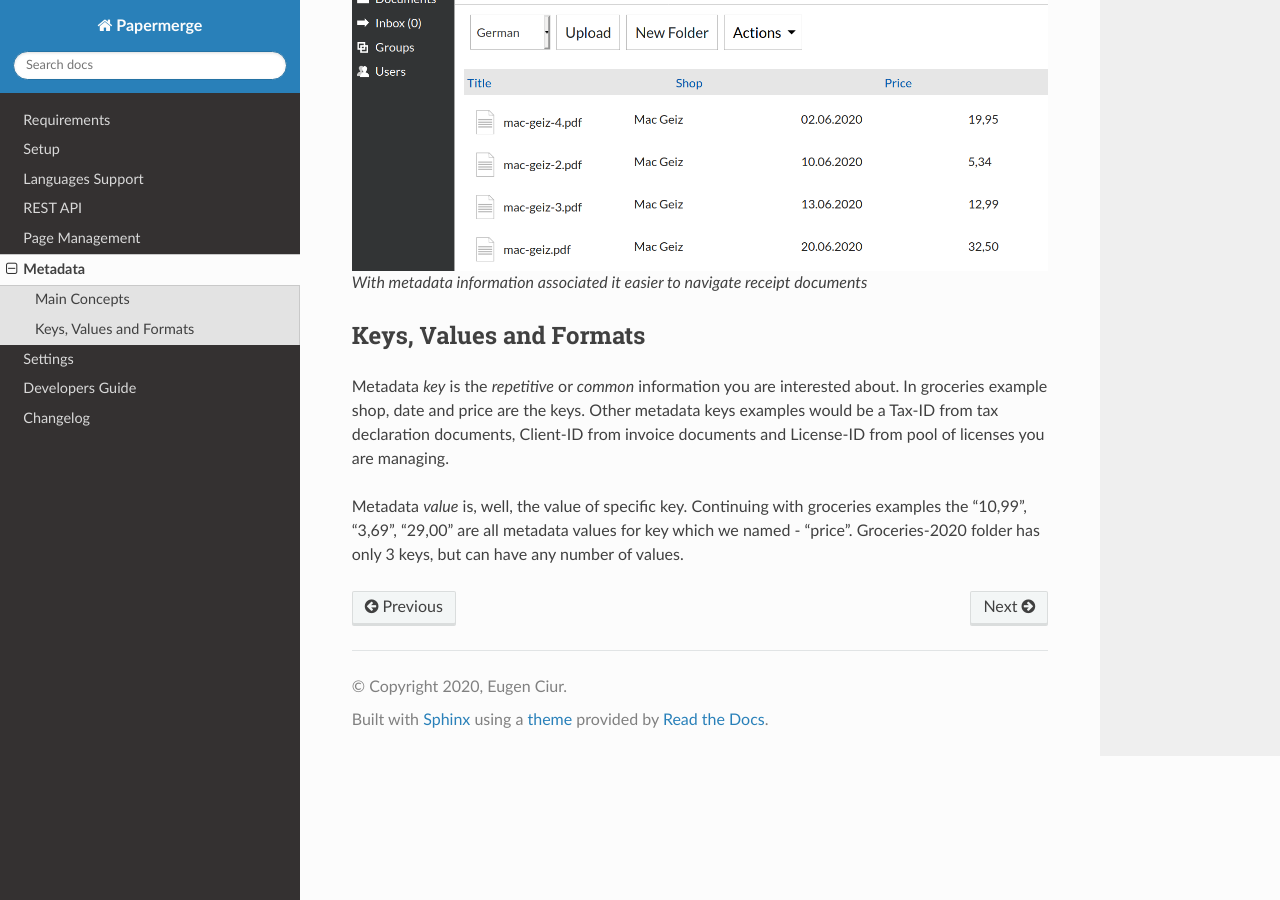
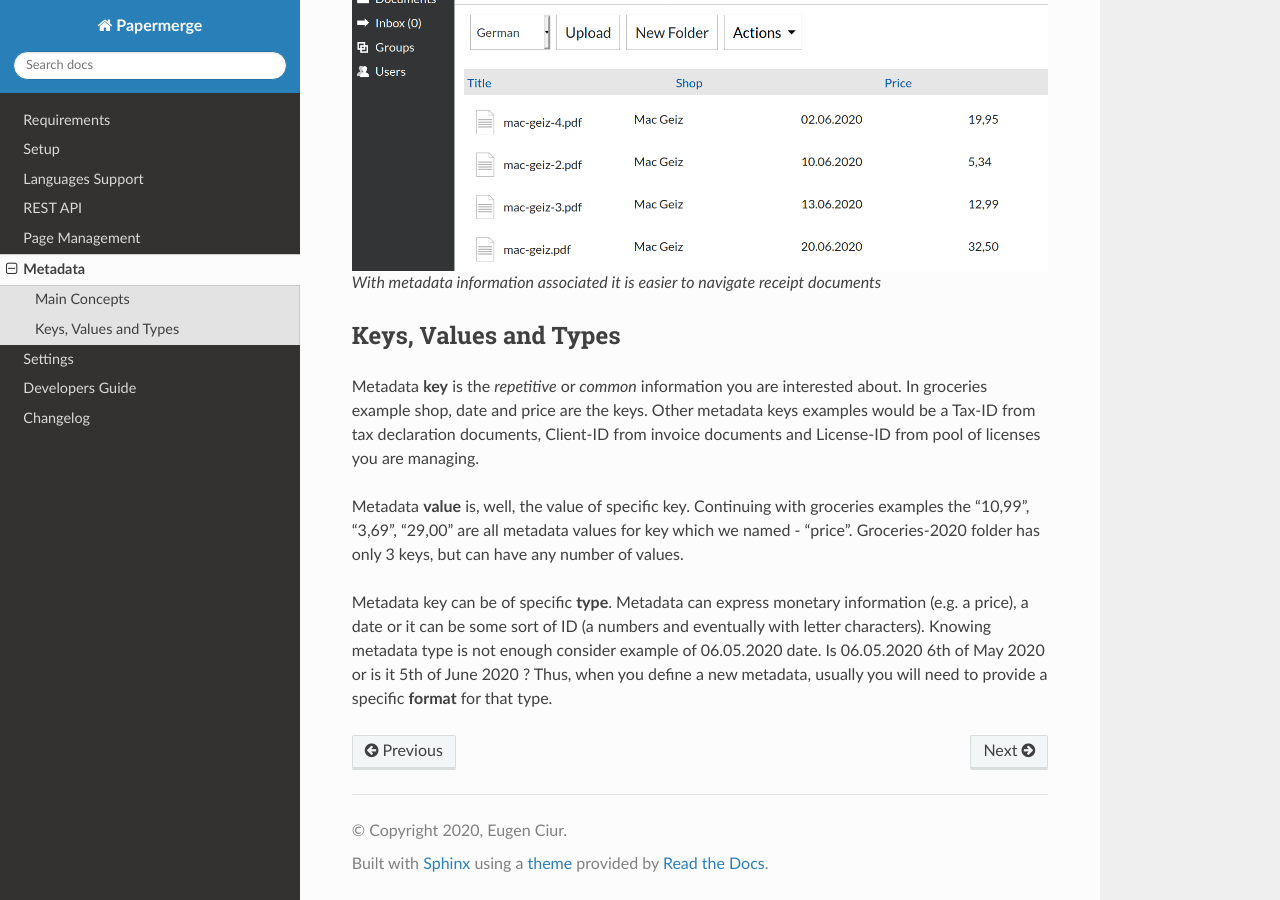
Before and after one commit to ciur/papermerge, a Sphinx documentation site: the page built from docs/source/metadata.rst, in a window 1280 px wide and 900 px high, scrolled down 1968 px. Built offline with Sphinx 7.4.7 and the Read the Docs theme 2.0.0, drawn with Linux system fonts in a browser that asks for light colours.

Commit message:
documentation for metadata

```diff
--- a/docs/source/metadata.rst
+++ b/docs/source/metadata.rst
@@ -43,12 +43,25 @@
 
 .. figure:: img/metadata/03-list-display-with-metadata.png
 
-   With metadata information associated it easier to navigate receipt documents
+   With metadata information associated it is easier to navigate receipt documents
 
 
-Keys, Values and Formats
+Keys, Values and Types
 ~~~~~~~~~~~~~~~~~~~~~~~~~
 
-Metadata *key* is the *repetitive* or *common*  information you are interested about. In groceries example shop, date and price are the keys. Other metadata keys examples would be a Tax-ID from tax declaration documents, Client-ID from invoice documents and License-ID from pool of licenses you are managing.
+Metadata **key** is the *repetitive* or *common*  information you are interested
+about. In groceries example shop, date and price are the keys. Other metadata
+keys examples would be a Tax-ID from tax declaration documents, Client-ID from
+invoice documents and License-ID from pool of licenses you are managing.
 
-Metadata *value* is, well, the value of specific key. Continuing with groceries examples the "10,99", "3,69", "29,00" are all metadata values for key which we named - "price". Groceries-2020 folder has only 3 keys, but can have any number of values.
+Metadata **value** is, well, the value of specific key. Continuing with
+groceries examples the "10,99", "3,69", "29,00" are all metadata values for
+key which we named - "price". Groceries-2020 folder has only 3 keys, but can
+have any number of values.
+
+Metadata key can be of specific **type**. Metadata can express monetary
+information (e.g. a price), a date or it can be some sort of ID (a numbers and
+eventually with letter characters). Knowing metadata type is not enough
+consider example of 06.05.2020 date. Is 06.05.2020 6th of May 2020 or is it
+5th of June 2020 ? Thus, when you define a new metadata, usually you will need to provide
+a specific **format** for that type.
```
